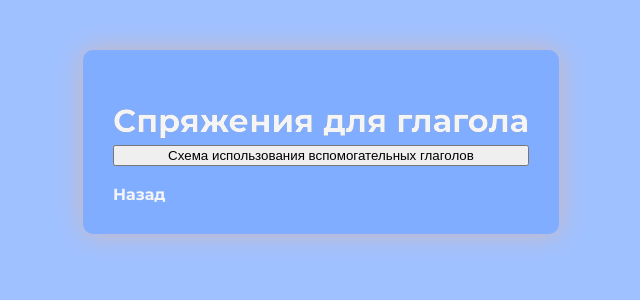
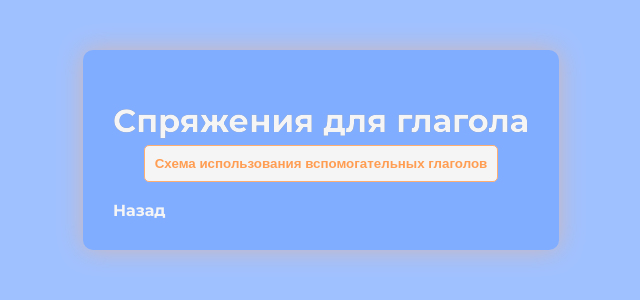
Before and after one commit to IlyaMckay/Spanish-verbs-conjugator, a Flask app: template app/templates/result.html in a window 1280 px wide. Shown: the top 300 px of the page, without its empty margins (319-959 px from the left). Run offline with Flask 3, Linux system fonts and the light colour scheme; the template is opened without the code that fills it, so the values that code supplies are empty.

Commit message:
styles for new exp_table's classes

```diff
--- a/app/static/css/styles.css
+++ b/app/static/css/styles.css
@@ -61,6 +61,36 @@ em {
   filter: drop-shadow(0.1px 0.1px 0.5px #2A55A6);
 }
 
+.explanation__button {
+  font-weight: bold;
+  align-self: center;
+  width: fit-content;
+  max-width: 90.5%;
+  padding: 10px;
+  border: 1px solid #FFAE72;
+  border-radius: 5px;
+  background-color: #F5F5F5;
+  color: #ff9d52;
+  outline: none;
+  transition: color 0.3s ease, box-shadow 0.2s ease;
+}
+
+.explanation__form {
+  align-self: center;
+  width: fit-content;
+  padding: 10px;
+  max-width: 90.5%;
+  margin-top: 10px;
+  margin-bottom: 15px;
+  border-radius: 5px;
+  display: none;
+  background-color: var(--background-color);
+}
+
+.table__header {
+  text-align: center;
+}
+
 /* Tense */
 .tense {
   margin-bottom: 20px;
@@ -95,6 +125,20 @@ em {
 
 .tense__header:last-of-type {
   margin-bottom: 5px;
+}
+
+.value__g {
+  color: #40af44;
+  font-weight: bold;
+}
+
+.value__e {
+  color: var(--description-color);
+}
+
+.value__r {
+  color: #f33729;
+  font-weight: bold;
 }
 
 input[type="text"],
```
